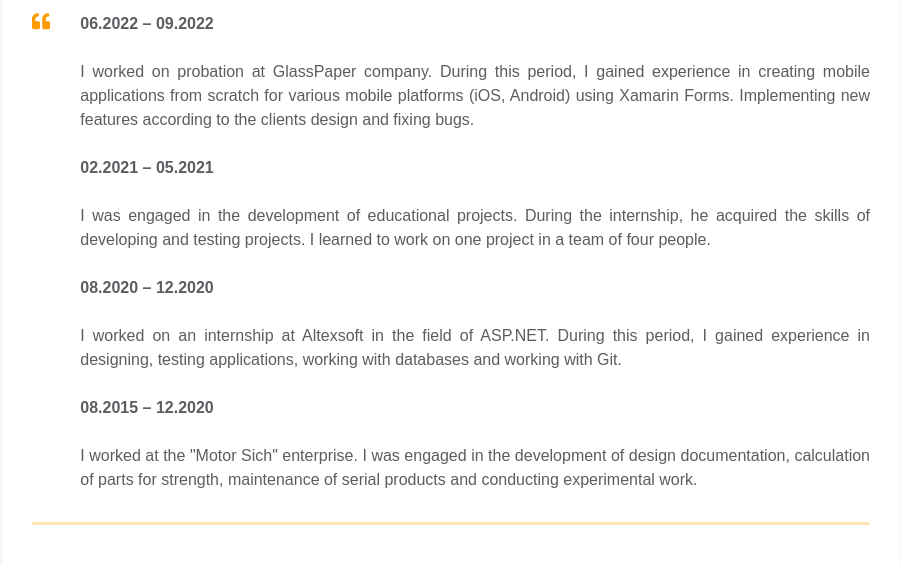
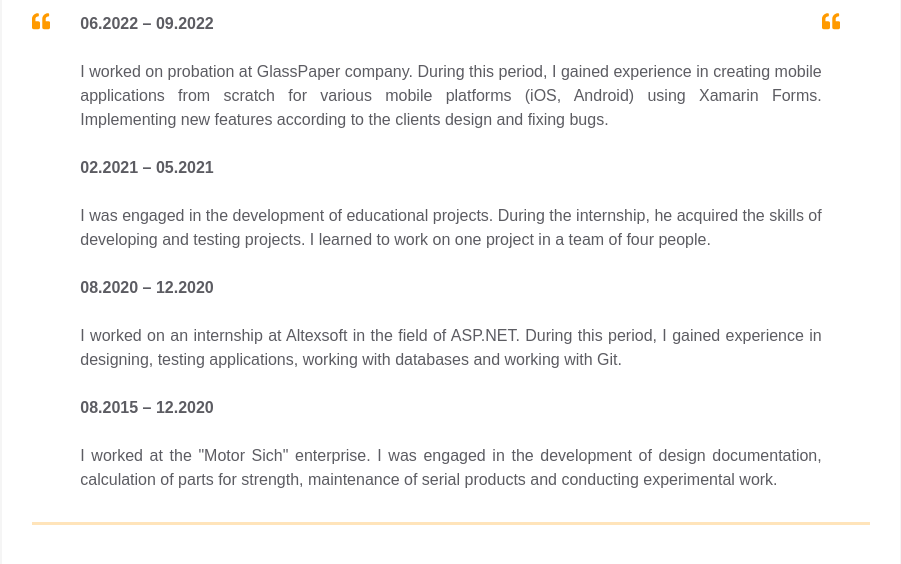
Before and after one commit to alexander-chuchko/homepage, a plain HTML site: page index.html in a window 1280 px wide. Shown: the part 338-902 px from the top of the page, without its empty margins (189-1090 px from the left). Drawn offline with Linux system fonts and the light colour scheme.

Commit message:
Added information to the intro block

```diff
--- a/index.html
+++ b/index.html
@@ -115,9 +115,20 @@
 			  calculation of parts for strength,
 			  maintenance of serial products and conducting experimental work.
 			  </p>
+			  <div class="intro__icon-wrapper" >
+				<svg class="intro__icon" xmlns="http://www.w3.org/2000/svg" viewBox="0 0 512 512">
+				  <path
+					d="M464 256h-80v-64c0-35.3 28.7-64 64-64h8c13.3 0 24-10.7 24-24V56c0-13.3-10.7-24-24-24h-8c-88.4 0-160 71.6-160 160v240c0 26.5 21.5 48 48 48h128c26.5 0 48-21.5 48-48V304c0-26.5-21.5-48-48-48zm-288 0H96v-64c0-35.3 28.7-64 64-64h8c13.3 0 24-10.7 24-24V56c0-13.3-10.7-24-24-24h-8C71.6 32 0 103.6 0 192v240c0 26.5 21.5 48 48 48h128c26.5 0 48-21.5 48-48V304c0-26.5-21.5-48-48-48z">
+				  </path>
+				</svg>
+			  </div>
+
+
 			</div>
 		  </div>
 		</div>
+
+
 	  </div>
 
 
```
